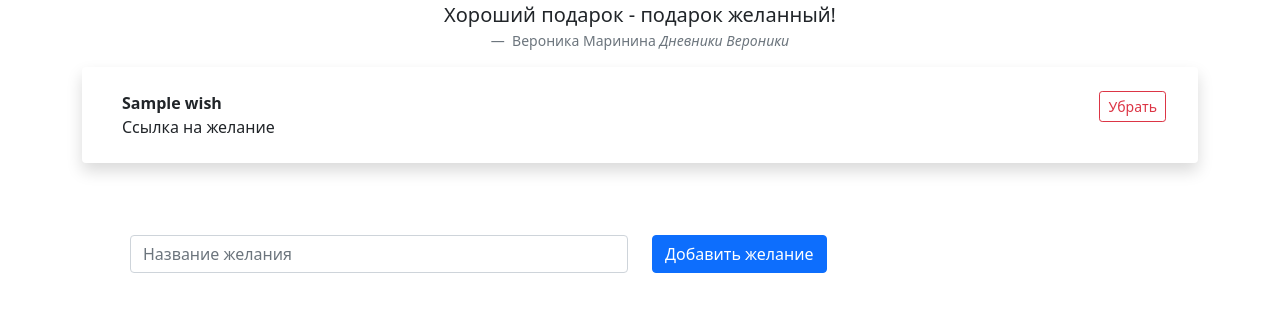
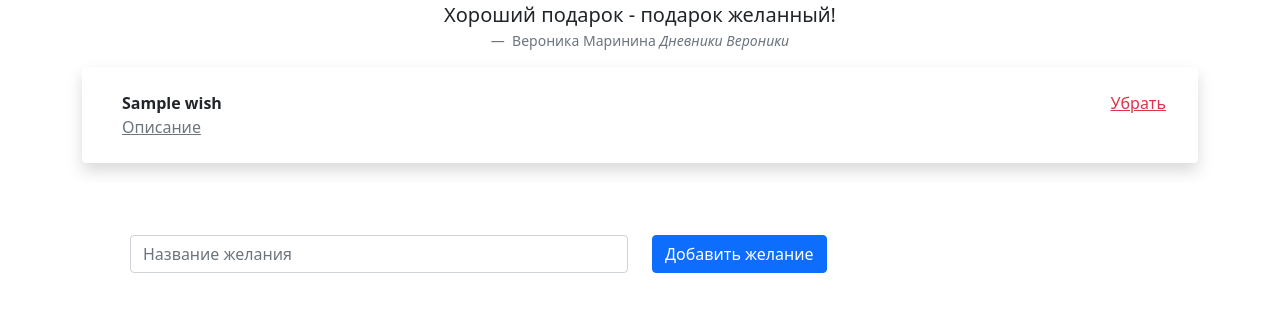
Before and after one commit to VrHb/wishlist-service, a Django app: template wishlists/templates/index.html in a window 1280 px wide. Shown: the part 56-368 px from the top of the page. Run offline with Django 4.2, Linux system fonts and the light colour scheme; the template is opened without the code that fills it: values that come from a table or form of the project are taken from there, others are empty; tables that the repository leaves empty hold one stand-in row (values such as "Sample post"); parts of the project's set-up code (start-up, migrations or seed data) failed here and were passed over; some libraries are stand-ins or nearby versions.

Commit message:
Added delete wish method

```diff
--- a/wishlists/templates/index.html
+++ b/wishlists/templates/index.html
@@ -8,9 +8,11 @@
    <li class="list-group-item d-flex justify-content-between align-items-start">
     <div class="ms-2 me-auto">
       <div class="fw-bold">{{ wish }}</div>
-      Ссылка на желание
-    </div>
-    <button type="button" class="btn btn-outline-danger btn-sm">Убрать</button>
+      {% if wish %}
+        <a href="{% url 'get_wish' wish %}" class="link-secondary">Описание</a>
+      </div>
+        <a href="{% url 'del_wish' wish %}" class="link-danger">Убрать</a>
+      {% endif %}
   </li>
   {%  endfor %}
 </div>
--- a/wishlists/wl_app/urls.py
+++ b/wishlists/wl_app/urls.py
@@ -8,5 +8,6 @@ from . import views
 urlpatterns = [
     path('', views.show_main, name='main'),
     path('wishes/<wish>', views.get_wish, name='get_wish'),
+    path('delete/<wish>', views.delete_wish, name='del_wish'),
 ]
 urlpatterns += static(settings.MEDIA_URL, document_root=settings.MEDIA_ROOT)
```
Also changed, not shown: wishlists/wl_app/views.py (+15 -4 lines).
